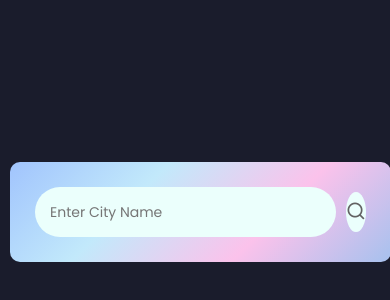
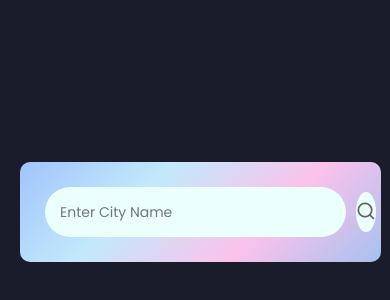
Before and after one commit to Ayman-Kz25/Frontend-Project03-AymanKz, a React (Vite) app: page / in a window 390 px wide. Shown: the part 210-510 px from the top of the page. Built offline with nearby package versions, Linux system fonts and the light colour scheme.

Commit message:
Added responsive design

```diff
--- a/src/components/Weather.css
+++ b/src/components/Weather.css
@@ -109,11 +109,11 @@
 @media (max-width: 768px) {
   .weather-card {
     padding: 25px;
-    width: 95%;
+    width: 90%;
   }
 
   .weather-icon {
-    width: 120px;
+    width: 100px;
     margin: 20px 0;
   }
 
```
